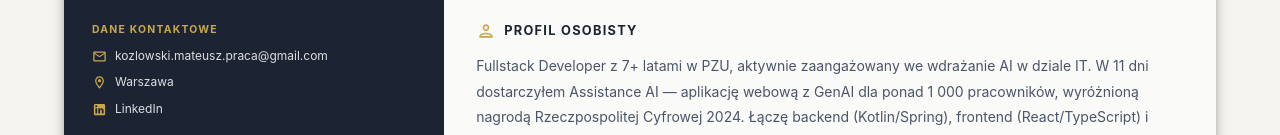
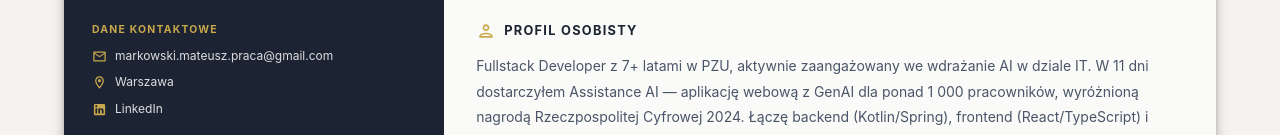
Before and after one commit to gronkil/cv-app, a React (Vite) app: page / in a window 1280 px wide. Shown: the part 170-305 px from the top of the page. Built offline with nearby package versions, Linux system fonts and the light colour scheme; what @react-pdf/renderer would draw is missing.

Commit message:
Update CV email to markowski.mateusz.praca@gmail.com
Co-Authored-By: Claude Sonnet 5 <noreply@anthropic.com>
Claude-Session: https://claude.ai/code/session_01NUYSVsBDArVF7BBVUYTiE5

```diff
--- a/src/data/defaultCv.ts
+++ b/src/data/defaultCv.ts
@@ -4,7 +4,7 @@ export const cvData: CvData = {
   personal: {
     name: 'Mateusz Markowski',
     title: 'Fullstack Developer · AI · PZU',
-    email: 'kozlowski.mateusz.praca@gmail.com',
+    email: 'markowski.mateusz.praca@gmail.com',
     phone: '',
     location: 'Warszawa',
     linkedin: 'https://www.linkedin.com/in/mateusz-kozłowski-2b576114b',
--- a/src/data/defaultCvEn.ts
+++ b/src/data/defaultCvEn.ts
@@ -4,7 +4,7 @@ export const cvDataEn: CvData = {
   personal: {
     name: 'Mateusz Markowski',
     title: 'Fullstack Developer · AI · PZU',
-    email: 'kozlowski.mateusz.praca@gmail.com',
+    email: 'markowski.mateusz.praca@gmail.com',
     phone: '',
     location: 'Warsaw, Poland',
     linkedin: 'https://www.linkedin.com/in/mateusz-kozłowski-2b576114b',
```
